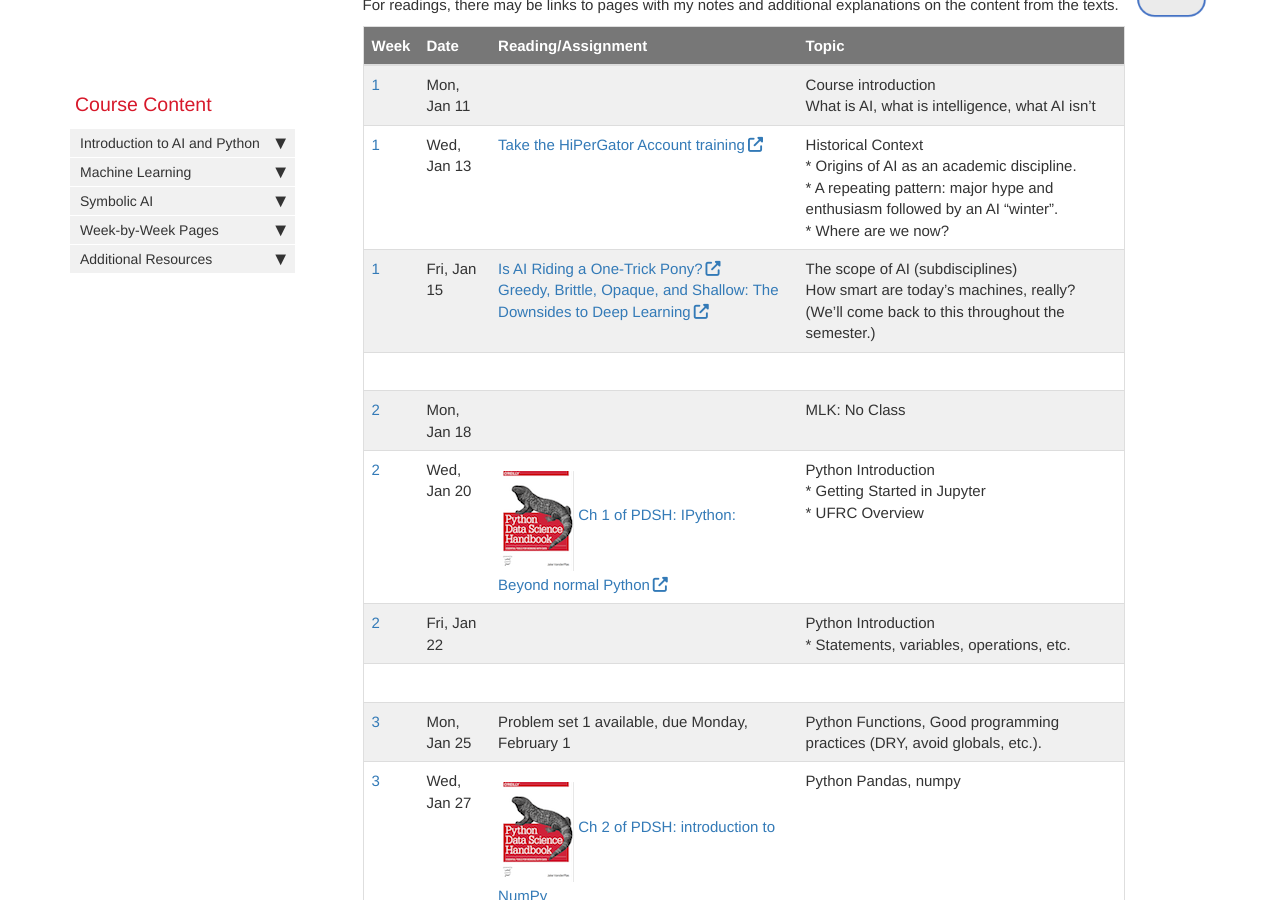
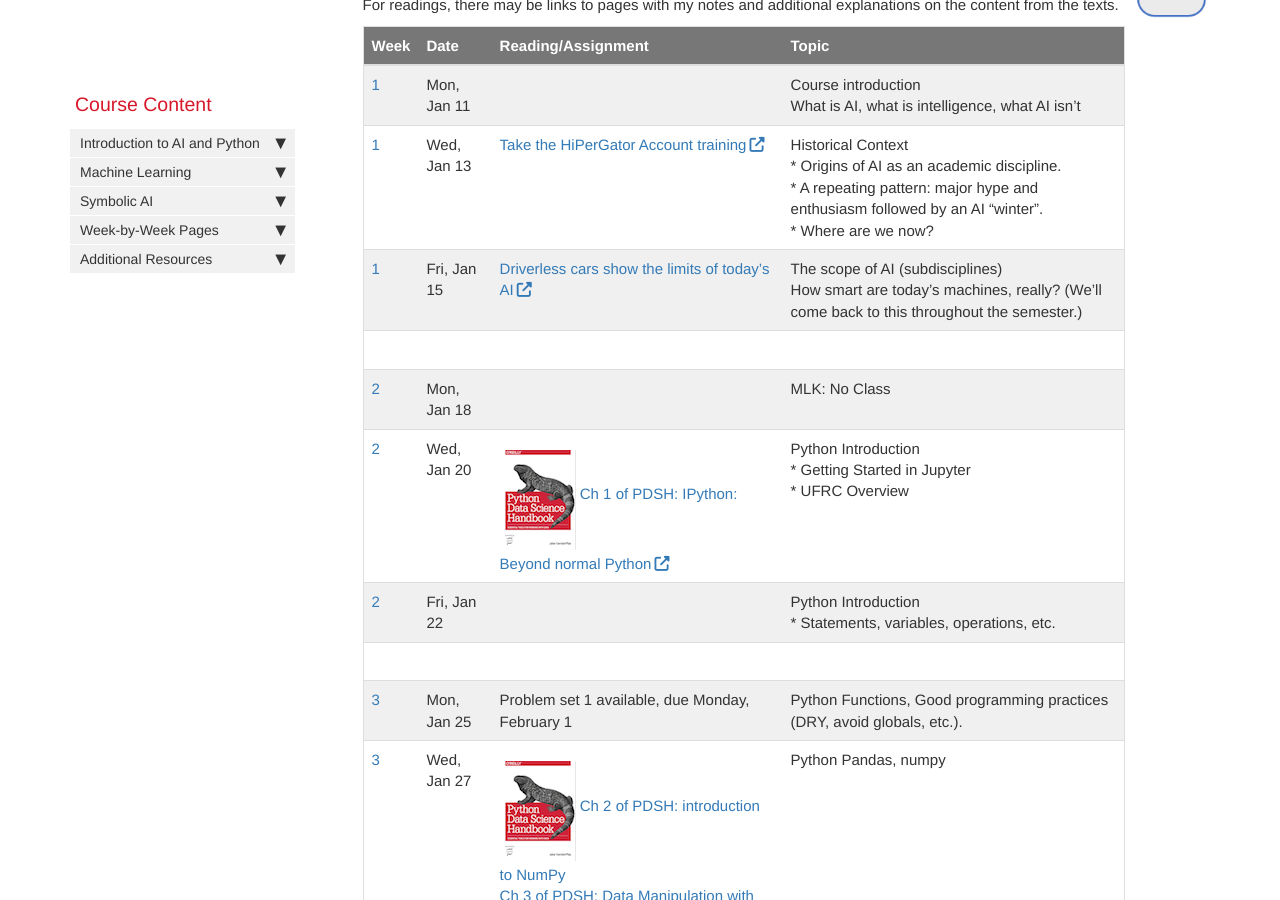
Before and after one commit to AIBiology/aibiology.github.io, a Jekyll site: the page built from index.md, in a window 1280 px wide and 900 px high, scrolled down 2934 px. Built offline with Jekyll 4.4.1, drawn with Linux system fonts in a browser that asks for light colours; nearby versions of some CDN libraries; comment, search, counter and statistics services are not loaded.

Commit message:
Updated readings.

```diff
--- a/index.md
+++ b/index.md
@@ -91,7 +91,7 @@ Week | Date | Reading/Assignment |Topic |
 -----|------|--------------------|------|
 [1](Week_01.html) | Mon, Jan 11 |  | Course introduction <BR> What is AI, what is intelligence, what AI isn’t
 [1](Week_01.html) | Wed, Jan 13 | [Take the HiPerGator Account training](https://mytraining-ufshands.sumtotal.host/Core/pillarRedirect?relyingParty=LM&url=core%2Factivitydetails%2FViewActivityDetails%3FActivityId%3D50413%26UserMode%3D0)| Historical Context<br>* Origins of AI as an academic discipline.<br>* A repeating pattern: major hype and enthusiasm followed by an AI “winter”.<br>* Where are we now?<br>
-[1](Week_01.html) | Fri, Jan 15 | [Is AI Riding a One-Trick Pony?](https://www.technologyreview.com/s/608911/is-ai-riding-a-one-trick-pony/?utm_campaign=Data%2BElixir&utm_medium=email&utm_source=Data_Elixir_151)<br />[Greedy, Brittle, Opaque, and Shallow: The Downsides to Deep Learning](https://www.wired.com/story/greedy-brittle-opaque-and-shallow-the-downsides-to-deep-learning/?utm_campaign=News&utm_medium=Community&utm_source=DataCamp.com) | The scope of AI (subdisciplines)<br>How smart are today’s machines, really?  (We’ll come back to this throughout the semester.)
+[1](Week_01.html) | Fri, Jan 15 | [Driverless cars show the limits of today’s AI](https://www.economist.com/technology-quarterly/2020/06/11/driverless-cars-show-the-limits-of-todays-ai) | The scope of AI (subdisciplines)<br>How smart are today’s machines, really?  (We’ll come back to this throughout the semester.)
 |||
 [2](Week_02.html) | Mon, Jan 18 |  | MLK: No Class
 [2](Week_02.html) | Wed, Jan 20 | [![PDHS Image](images/PDSH-cover-small.png) Ch 1 of PDSH: IPython: Beyond normal Python](https://jakevdp.github.io/PythonDataScienceHandbook/01.00-ipython-beyond-normal-python.html) | Python Introduction<br>* Getting Started in Jupyter<br>* UFRC Overview
```
